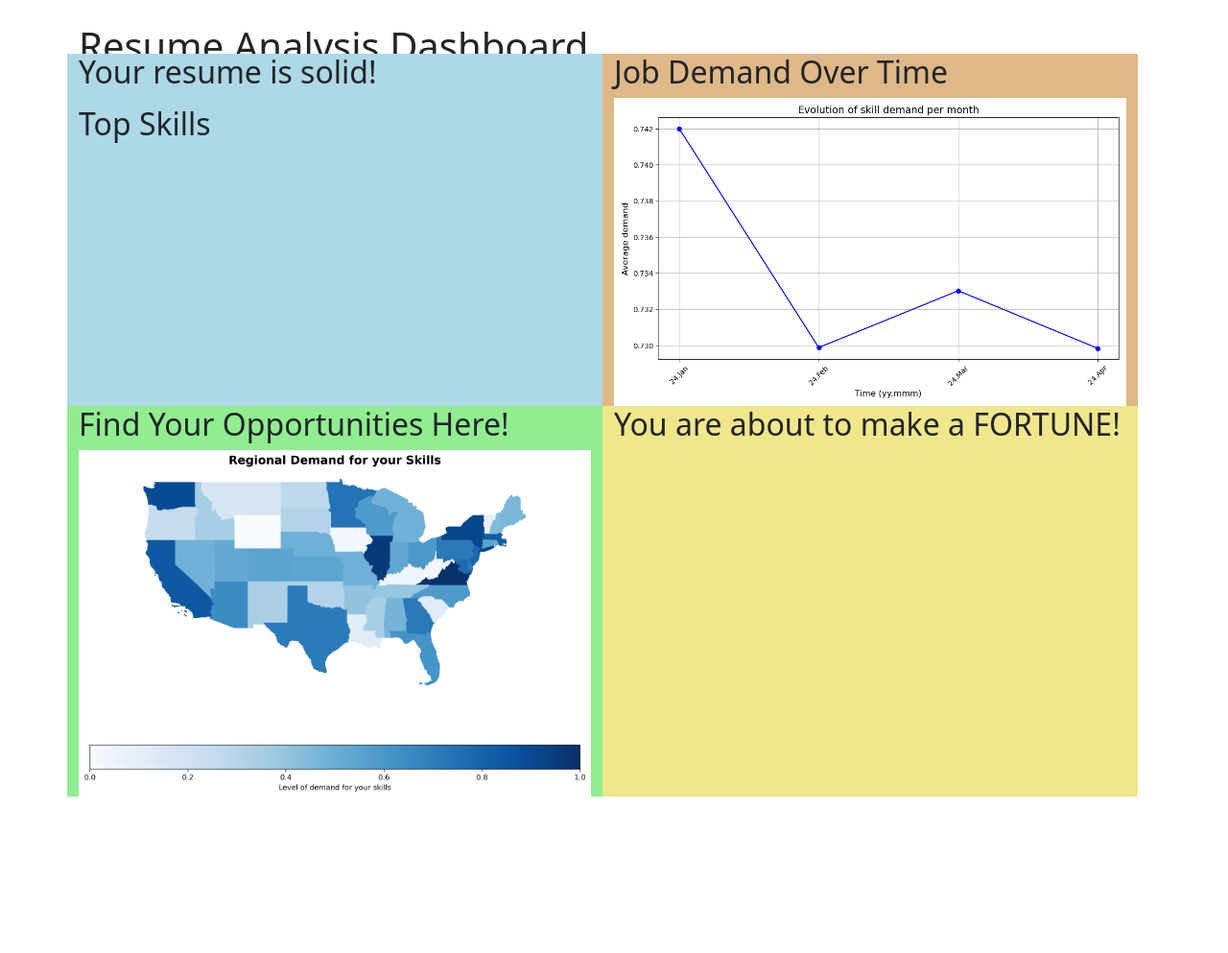
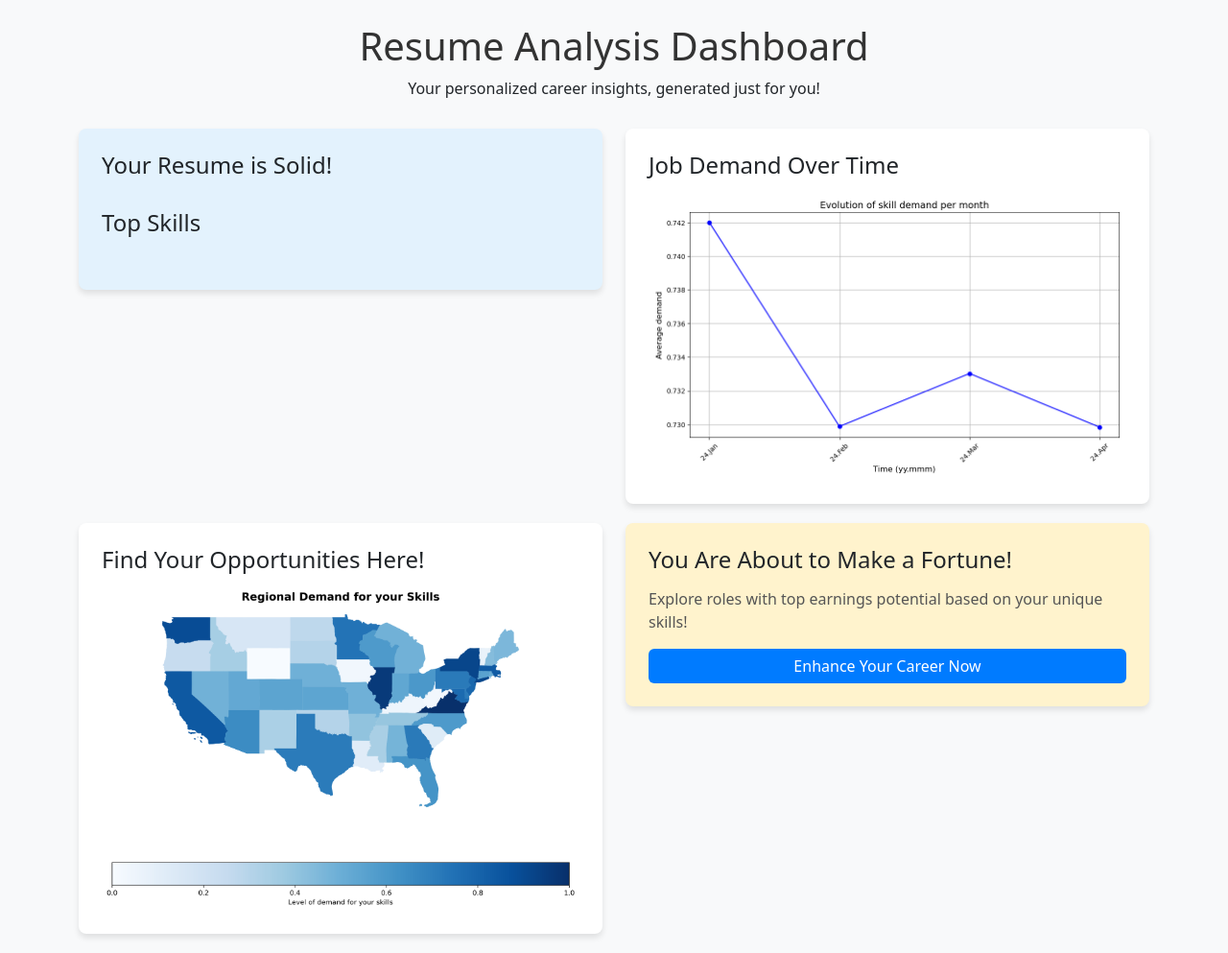
Before and after one commit to cathylyirang/copy_IDS706_final_project_mady, a Flask app: template Templates/Analysis_Dashboard.html in a window 1280 px wide. Shown: the whole page at 96% size. Before the commit the page ends 830 px from the top, so only its background shows below. Run offline with Flask 3, Linux system fonts and the light colour scheme; the template is opened without the code that fills it, so the values that code supplies are empty; parts of the project's set-up code (start-up, migrations or seed data) failed here and were passed over.

Commit message:
Update Analysis_Dashboard.html

```diff
--- a/Templates/Analysis_Dashboard.html
+++ b/Templates/Analysis_Dashboard.html
@@ -1,21 +1,61 @@
-
 <!DOCTYPE html>
 <html lang="en">
 <head>
     <meta charset="UTF-8">
     <meta name="viewport" content="width=device-width, initial-scale=1.0">
-    <!-- Include Bootstrap CSS -->
-    <link href="https://cdn.jsdelivr.net/npm/bootstrap@5.3.0-alpha1/dist/css/bootstrap.min.css" rel="stylesheet">
-    <title>Analysis</title>
+    <title>Analysis Dashboard</title>
+    <!-- Bootstrap CSS -->
+    <link href="https://cdn.jsdelivr.net/npm/bootstrap@5.3.0-alpha3/dist/css/bootstrap.min.css" rel="stylesheet">
+    <style>
+        body {
+            background-color: #f8f9fa;
+        }
+        .dashboard-header {
+            text-align: center;
+            margin-bottom: 30px;
+        }
+        .dashboard-header h1 {
+            font-size: 2.5rem;
+            color: #333;
+        }
+        .card {
+            margin-bottom: 20px;
+            border: none;
+            border-radius: 8px;
+            box-shadow: 0px 4px 6px rgba(0, 0, 0, 0.1);
+        }
+        .card img {
+            border-radius: 8px;
+        }
+        .card h2 {
+            font-size: 1.5rem;
+            margin-bottom: 15px;
+        }
+        .card p, .card ul {
+            color: #555;
+        }
+        .btn-primary {
+            background-color: #007bff;
+            border: none;
+        }
+        .btn-primary:hover {
+            background-color: #0056b3;
+        }
+    </style>
 </head>
-<body class="container mt-4">
+<body>
+    <div class="container mt-4">
+        <!-- Header -->
+        <div class="dashboard-header">
             <h1>Resume Analysis Dashboard</h1>
-    <div class="row g-4"> <!-- Bootstrap row with gap between columns -->
+            <p>Your personalized career insights, generated just for you!</p>
+        </div>
 
         <div class="row">
-            <!-- Resume Analysis from AI -->
-            <div class="col-md-6" style="background-color: lightblue;">
-                <h2>Your resume is solid!</h2>
+            <!-- Resume Analysis Summary -->
+            <div class="col-md-6">
+                <div class="card p-4" style="background-color: #e3f2fd;">
+                    <h2>Your Resume is Solid!</h2>
                     <p>{{ summary }}</p>
                     <h2>Top Skills</h2>
                     <ul>
@@ -24,24 +64,37 @@
                         {% endfor %}
                     </ul>
                 </div>
+            </div>
 
-            <!-- Time series about demand -->
-            <div class="col-md-6" style="background-color: burlywood;">
+            <!-- Job Demand Over Time -->
+            <div class="col-md-6">
+                <div class="card p-4">
                     <h2>Job Demand Over Time</h2>
                     <img src="{{ url_for('static', filename='fig/skill_demand_plot.png') }}" alt="Skill Demand Plot" class="img-fluid">
                 </div>
-
-            <!-- Map about demand -->
-            <div class="col-md-6" style="background-color: lightgreen;">
-                <h2>Find Your Opportunities Here!</h2>
-                <img src="{{ url_for('static', filename='fig/state_demand.png') }}" alt="Skill Demand Over The Country" class="img-fluid">
             </div>
 
-            <!-- Expected salary  -->
-            <div class="col-md-6" style="background-color: khaki;">
-                <h2>You are about to make a FORTUNE!</h2>
+            <!-- Map of Job Demand -->
+            <div class="col-md-6">
+                <div class="card p-4">
+                    <h2>Find Your Opportunities Here!</h2>
+                    <img src="{{ url_for('static', filename='fig/state_demand.png') }}" alt="Skill Demand Over the Country" class="img-fluid">
                 </div>
             </div>
 
+            <!-- Expected Salary -->
+            <div class="col-md-6">
+                <div class="card p-4" style="background-color: #fff3cd;">
+                    <h2>You Are About to Make a Fortune!</h2>
+                    <p>Explore roles with top earnings potential based on your unique skills!</p>
+                    <!-- Button to go to improvement dashboard -->
+                    <a href="{{ url_for('improvement_dashboard') }}?file_path={{ file_path }}" class="btn btn-primary">Enhance Your Career Now</a>
+                </div>
+            </div>
+        </div>
+    </div>
+
+    <!-- Bootstrap JS -->
+    <script src="https://cdn.jsdelivr.net/npm/bootstrap@5.3.0-alpha3/dist/js/bootstrap.bundle.min.js"></script>
 </body>
 </html>
```
Lines whose indentation alone changed are shown as unchanged.
